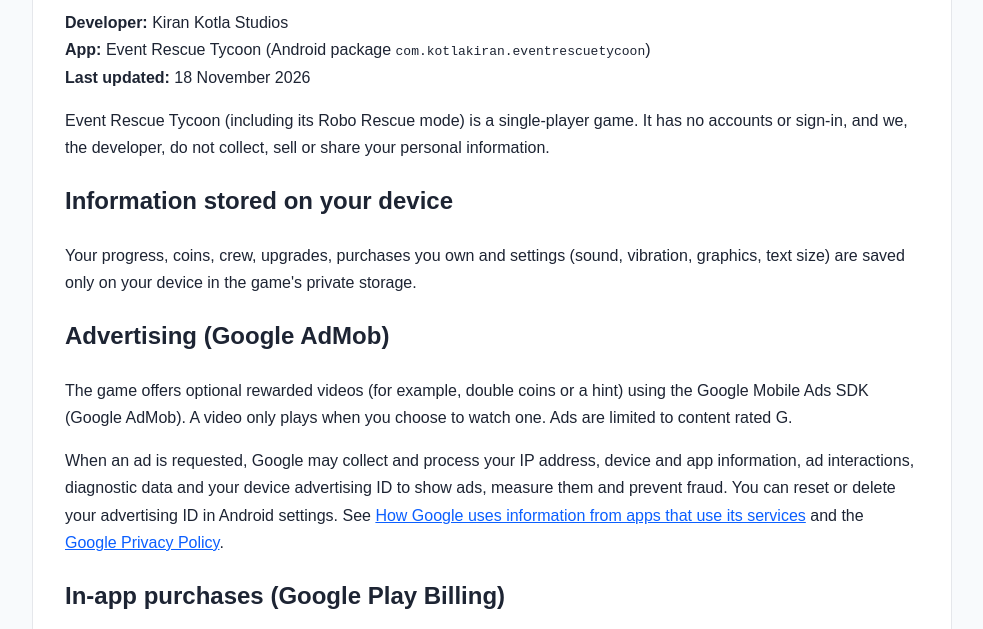
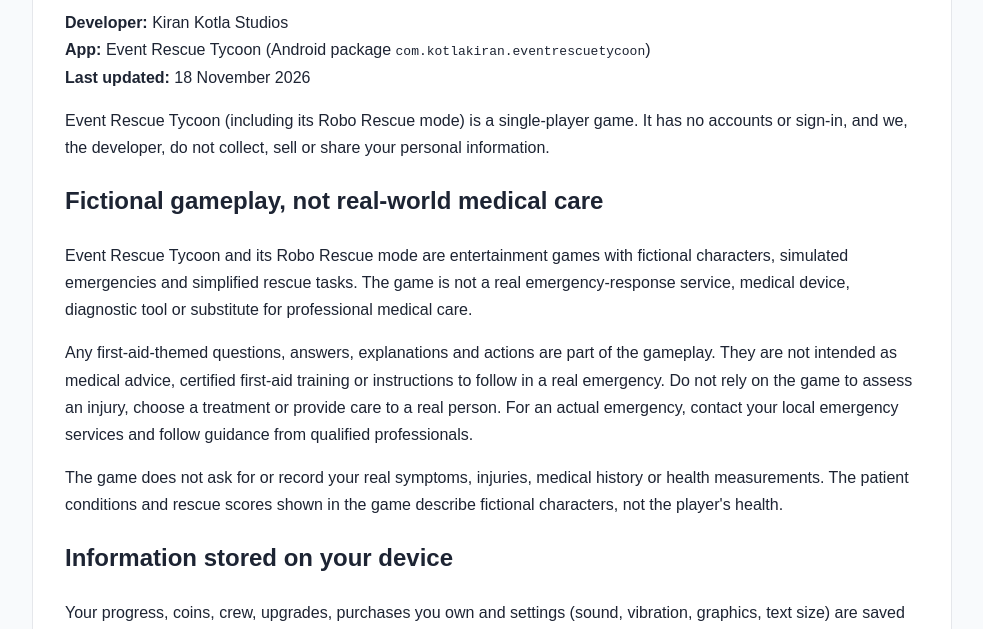
Before and after one commit to kotlakiran/privacy-policies, a plain HTML site: page event-rescue-tycoon/index.html in a window 1280 px wide. Shown: the part 171-800 px from the top of the page, without its empty margins (148-1131 px from the left). Drawn offline with Linux system fonts and the light colour scheme.

Commit message:
Clarify Event Rescue Tycoon fictional gameplay disclaimer
Co-authored-by: Copilot <223556219+Copilot@users.noreply.github.com>

```diff
--- a/event-rescue-tycoon/index.html
+++ b/event-rescue-tycoon/index.html
@@ -17,6 +17,12 @@
       <strong>App:</strong> Event Rescue Tycoon (Android package <code>com.kotlakiran.eventrescuetycoon</code>)<br />
       <strong>Last updated:</strong> 18 November 2026</p>
       <p>Event Rescue Tycoon (including its Robo Rescue mode) is a single-player game. It has no accounts or sign-in, and we, the developer, do not collect, sell or share your personal information.</p>
+
+      <h2>Fictional gameplay, not real-world medical care</h2>
+      <p>Event Rescue Tycoon and its Robo Rescue mode are entertainment games with fictional characters, simulated emergencies and simplified rescue tasks. The game is not a real emergency-response service, medical device, diagnostic tool or substitute for professional medical care.</p>
+      <p>Any first-aid-themed questions, answers, explanations and actions are part of the gameplay. They are not intended as medical advice, certified first-aid training or instructions to follow in a real emergency. Do not rely on the game to assess an injury, choose a treatment or provide care to a real person. For an actual emergency, contact your local emergency services and follow guidance from qualified professionals.</p>
+      <p>The game does not ask for or record your real symptoms, injuries, medical history or health measurements. The patient conditions and rescue scores shown in the game describe fictional characters, not the player&apos;s health.</p>
+
       <h2>Information stored on your device</h2>
       <p>Your progress, coins, crew, upgrades, purchases you own and settings (sound, vibration, graphics, text size) are saved only on your device in the game&apos;s private storage.</p>
 
```
